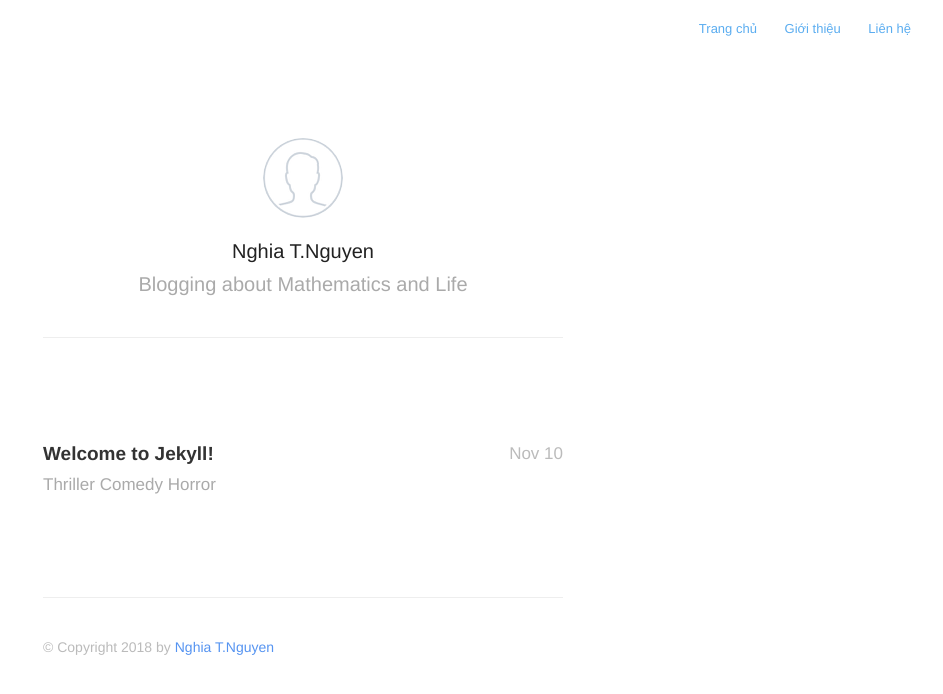
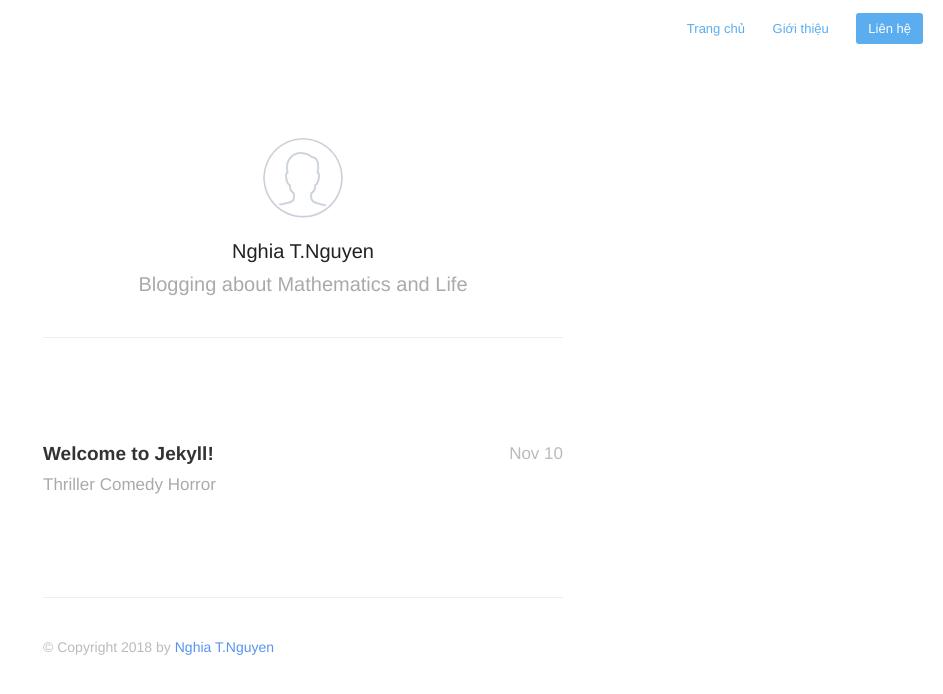
Before and after one commit to themathemagician/themathemagician.github.io, a Jekyll site: the page built from index.html, in a window 1280 px wide. Shown: the top 694 px of the page, without its empty margins (337-1280 px from the left). Built offline with Jekyll 4.4.1, drawn with Linux system fonts in a browser that asks for light colours; nearby versions of some CDN libraries; the list of posts is cut into pages by our own code.

Commit message:
Second update

```diff
--- a/_includes/navigation.html
+++ b/_includes/navigation.html
@@ -1,27 +1,14 @@
 <nav class="main-nav">
     {% if page.url == "/" %}
-        <a> Trang chủ </a>
+        <a href="{{ "/" | relative_url  }}"> Trang chủ </a>
     {% endif %}
 
     {% if page.url != "/" %}
         <a href="{{ "/" | relative_url  }}"><span class="arrow">←</span> Trang chủ </a>
     {% endif %}
 
-    {% if page.url == "/about/" %}
-        <a> Giới thiệu </a>
-    {% endif %}
-
-    {% if page.url != "/about/" %}
-        <a href="{{ "/" | relative_url  }}about"> Giới thiệu </a>
-    {% endif %}
-
-    {% if page.url == "/contact/" %}
-        <a> Liên hệ </a>
-    {% endif %}
-
-    {% if page.url != "/contact/" %}
-    <a href="{{ "/" | relative_url  }}contact"> Liên hệ </a>
-    {% endif %}
+	<a href="{{ "/" | relative_url  }}about"> Giới thiệu </a>
+	<a class="cta" href="{{ "/" | relative_url  }}contact">Liên hệ</a>
 
     <!NOTE: ←>
 </nav>
```
